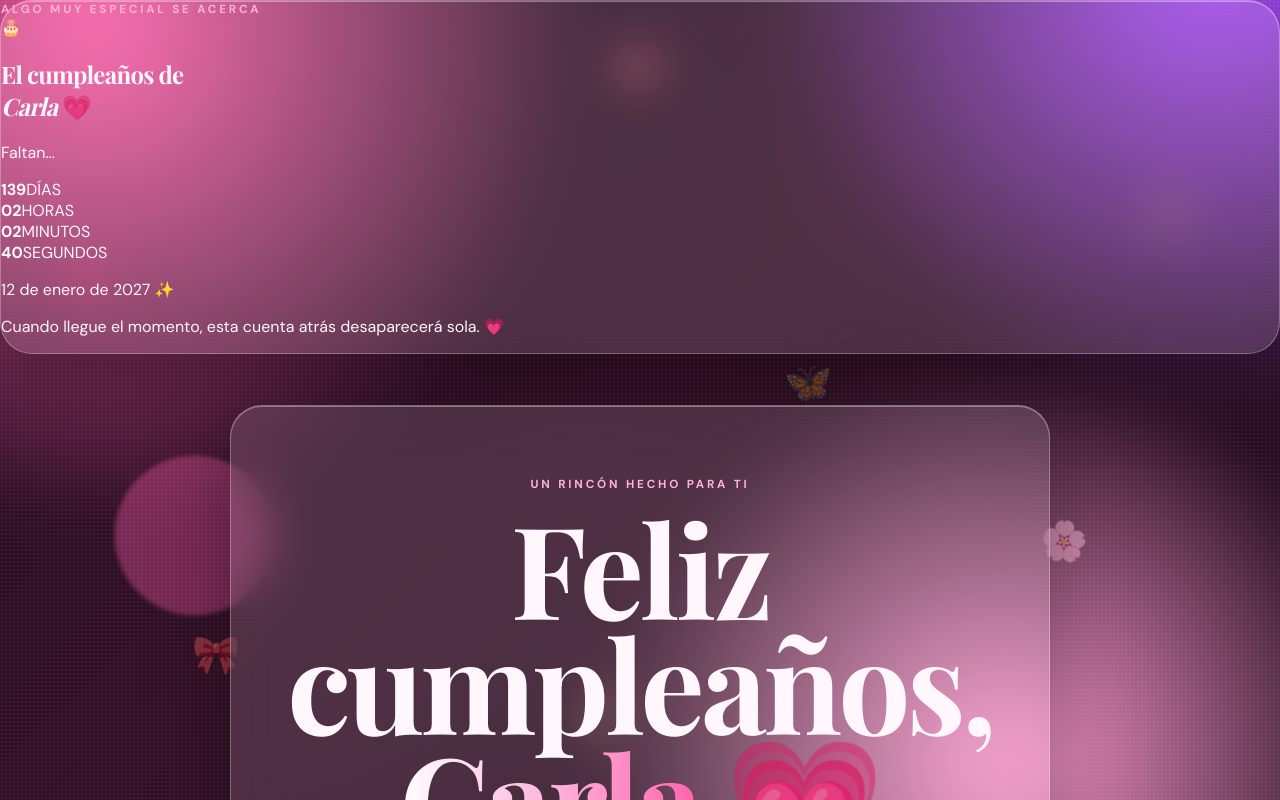
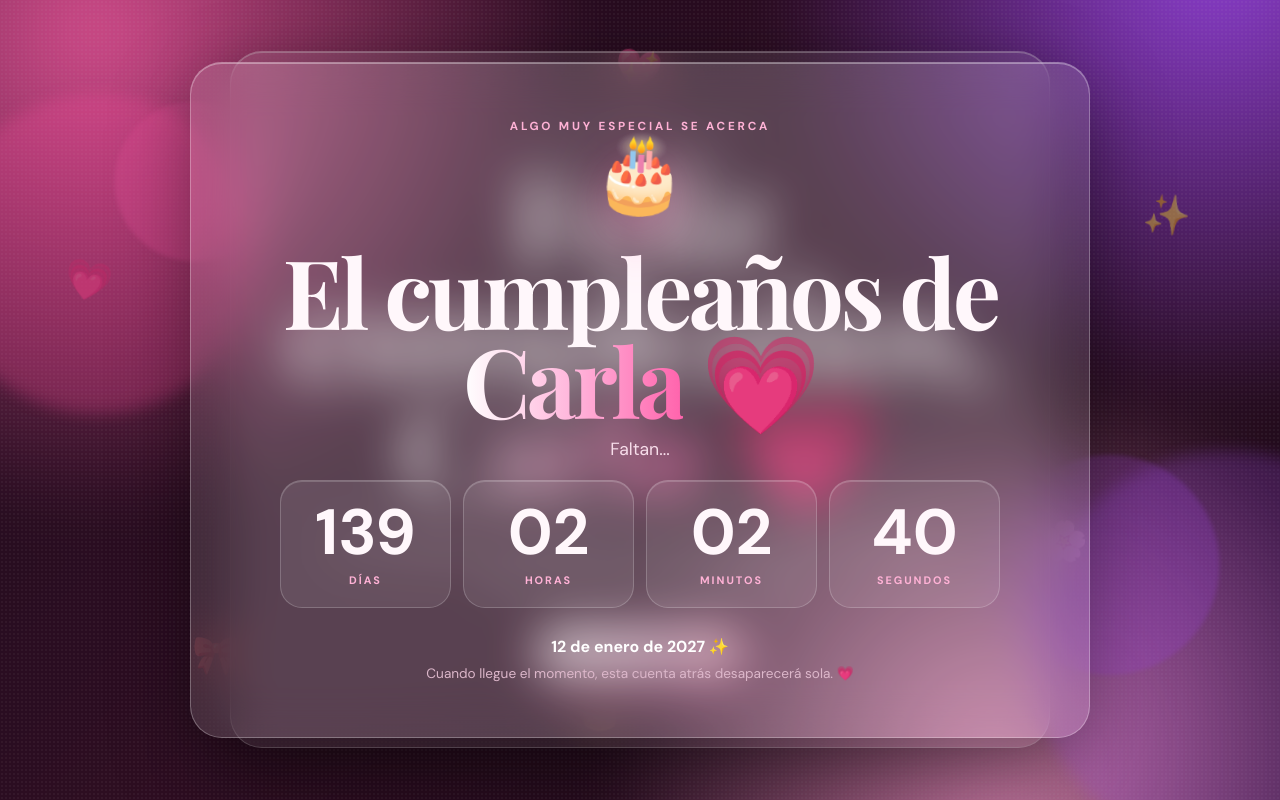
Before and after one commit to musicallyivan/archivo_secreto, a plain HTML site: page cumple-carla.html in a window 1280 px wide. Shown: the top 800 px of the page. Drawn offline with nearby package versions, Linux system fonts and the light colour scheme.

Commit message:
Load dedicated Carla countdown stylesheet

```diff
--- a/cumple-carla.html
+++ b/cumple-carla.html
@@ -8,211 +8,38 @@
 <link rel="preconnect" href="https://fonts.googleapis.com">
 <link rel="preconnect" href="https://fonts.gstatic.com" crossorigin>
 <link href="https://fonts.googleapis.com/css2?family=DM+Sans:wght@400;500;600;700&family=Playfair+Display:wght@600;700&display=swap" rel="stylesheet">
-<link rel="stylesheet" href="css/cumple-carla.css?v=5">
+<link rel="stylesheet" href="css/cumple-carla.css?v=4">
+<link rel="stylesheet" href="css/carla-countdown.css?v=1">
 </head>
 <body class="locked countdown-active">
 <div class="aurora"></div><div class="grain"></div>
 <div class="floating-stickers" aria-hidden="true"><span>💗</span><span>✨</span><span>🎀</span><span>🌸</span><span>💖</span><span>🦋</span><span>🎂</span></div>
-
-<div class="countdown-screen" id="countdownScreen">
-  <div class="countdown-glow glow-a"></div><div class="countdown-glow glow-b"></div>
-  <div class="glass countdown-card-main">
-    <p class="eyebrow">ALGO MUY ESPECIAL SE ACERCA</p>
-    <div class="countdown-cake">🎂</div>
-    <h2>El cumpleaños de<br><em>Carla</em> 💗</h2>
-    <p class="countdown-copy">Faltan...</p>
-    <div class="countdown-grid" aria-live="polite">
-      <div class="countdown-unit"><strong id="countDays">0</strong><span>DÍAS</span></div>
-      <div class="countdown-unit"><strong id="countHours">0</strong><span>HORAS</span></div>
-      <div class="countdown-unit"><strong id="countMinutes">0</strong><span>MINUTOS</span></div>
-      <div class="countdown-unit"><strong id="countSeconds">0</strong><span>SEGUNDOS</span></div>
-    </div>
-    <p class="countdown-date">12 de enero de 2027 ✨</p>
-    <p class="countdown-hint">Cuando llegue el momento, esta cuenta atrás desaparecerá sola. 💗</p>
-  </div>
-</div>
-
-<header class="birthday-hero">
-  <div class="glass hero-card">
-    <p class="eyebrow">UN RINCÓN HECHO PARA TI</p>
-    <h1>Feliz cumpleaños,<br><em>Carla</em> 💗</h1>
-    <p class="hero-copy">Hoy esta página es completamente tuya. Fotos, vídeos, música, recuerdos y unas cuantas sorpresas esperándote.</p>
-    <a class="glow-button" id="enterBtn" href="#recuerdos">Entrar a tu regalo ✨</a>
-  </div>
-  <div class="hero-orb orb-one"></div><div class="hero-orb orb-two"></div>
-</header>
+<div class="countdown-screen" id="countdownScreen"><div class="countdown-glow glow-a"></div><div class="countdown-glow glow-b"></div><div class="glass countdown-card-main"><p class="eyebrow">ALGO MUY ESPECIAL SE ACERCA</p><div class="countdown-cake">🎂</div><h2>El cumpleaños de<br><em>Carla</em> 💗</h2><p class="countdown-copy">Faltan...</p><div class="countdown-grid" aria-live="polite"><div class="countdown-unit"><strong id="countDays">0</strong><span>DÍAS</span></div><div class="countdown-unit"><strong id="countHours">0</strong><span>HORAS</span></div><div class="countdown-unit"><strong id="countMinutes">0</strong><span>MINUTOS</span></div><div class="countdown-unit"><strong id="countSeconds">0</strong><span>SEGUNDOS</span></div></div><p class="countdown-date">12 de enero de 2027 ✨</p><p class="countdown-hint">Cuando llegue el momento, esta cuenta atrás desaparecerá sola. 💗</p></div></div>
+<header class="birthday-hero"><div class="glass hero-card"><p class="eyebrow">UN RINCÓN HECHO PARA TI</p><h1>Feliz cumpleaños,<br><em>Carla</em> 💗</h1><p class="hero-copy">Hoy esta página es completamente tuya. Fotos, vídeos, música, recuerdos y unas cuantas sorpresas esperándote.</p><a class="glow-button" id="enterBtn" href="#recuerdos">Entrar a tu regalo ✨</a></div><div class="hero-orb orb-one"></div><div class="hero-orb orb-two"></div></header>
 <main>
-<section class="section reveal" id="recuerdos"><div class="section-title"><span>01</span><div><p class="eyebrow">TUS RECUERDOS</p><h2>Un poquito de Carla por todas partes.</h2></div></div>
-<div class="photo-wall">
-  <figure class="memory-card tall"><img src="assets/media/RETRATO 1.PNG" alt="Carla"><figcaption>La protagonista de hoy 💗</figcaption></figure>
-  <figure class="memory-card wide"><img src="assets/media/COMPARATIVA.JPEG" alt="Recuerdo de Carla"><figcaption>Un recuerdo que merecía su propio sitio.</figcaption></figure>
-  <figure class="memory-card"><img src="assets/media/ALINA_CARLA_FILTRO.JPEG" alt="Carla y Alina"><figcaption>Momentos que se quedan.</figcaption></figure>
-  <figure class="memory-card"><img src="assets/media/TIKTOK_LIVE_1.PNG" alt="Recuerdo"><figcaption>Los plátanos sensuales 🍌</figcaption></figure>
-  <figure class="memory-card wide"><img src="assets/media/IVAN_CARLA.PNG" alt="Ivan y Carla"><figcaption>Porque algunas fotos simplemente tienen que estar aquí.</figcaption></figure>
-</div></section>
-<section class="section reveal video-section"><div class="section-title"><span>02</span><div><p class="eyebrow">MOMENTOS EN MOVIMIENTO</p><h2>Ahora dale al play 🎬</h2></div></div>
-<div class="video-card glass"><video controls playsinline preload="metadata" poster="assets/media/COMPARATIVA.JPEG"><source src="assets/media/TOMAS FALSAS.MOV" type="video/quicktime">Tu navegador no puede reproducir este vídeo.</video><div class="video-caption"><strong>Tomas falsas</strong><span>Una pequeña dosis de caos para celebrar el día.</span></div></div></section>
+<section class="section reveal" id="recuerdos"><div class="section-title"><span>01</span><div><p class="eyebrow">TUS RECUERDOS</p><h2>Un poquito de Carla por todas partes.</h2></div></div><div class="photo-wall"><figure class="memory-card tall"><img src="assets/media/RETRATO 1.PNG" alt="Carla"><figcaption>La protagonista de hoy 💗</figcaption></figure><figure class="memory-card wide"><img src="assets/media/COMPARATIVA.JPEG" alt="Recuerdo de Carla"><figcaption>Un recuerdo que merecía su propio sitio.</figcaption></figure><figure class="memory-card"><img src="assets/media/ALINA_CARLA_FILTRO.JPEG" alt="Carla y Alina"><figcaption>Momentos que se quedan.</figcaption></figure><figure class="memory-card"><img src="assets/media/TIKTOK_LIVE_1.PNG" alt="Recuerdo"><figcaption>Los plátanos sensuales 🍌</figcaption></figure><figure class="memory-card wide"><img src="assets/media/IVAN_CARLA.PNG" alt="Ivan y Carla"><figcaption>Porque algunas fotos simplemente tienen que estar aquí.</figcaption></figure></div></section>
+<section class="section reveal video-section"><div class="section-title"><span>02</span><div><p class="eyebrow">MOMENTOS EN MOVIMIENTO</p><h2>Ahora dale al play 🎬</h2></div></div><div class="video-card glass"><video controls playsinline preload="metadata" poster="assets/media/COMPARATIVA.JPEG"><source src="assets/media/TOMAS FALSAS.MOV" type="video/quicktime">Tu navegador no puede reproducir este vídeo.</video><div class="video-caption"><strong>Tomas falsas</strong><span>Una pequeña dosis de caos para celebrar el día.</span></div></div></section>
 <section class="section reveal birthday-message"><div class="glass message-card"><p class="eyebrow">03 · PARA TI</p><h2>Que hoy todo gire un poquito a tu alrededor.</h2><p>Porque te mereces un día lleno de risas, gente que te quiere, momentos que se queden contigo y muchas cosas bonitas. Y sí, también había que hacerte una web entera. 😌</p><div class="signature">Con mucho cariño, Ivan 💗</div></div></section>
 <section class="section reveal"><div class="section-title"><span>04</span><div><p class="eyebrow">STICKERS</p><h2>El caos rosa estaba incluido.</h2></div></div><div class="sticker-board glass"><div class="sticker s1">💗</div><div class="sticker s2">🎀</div><div class="sticker s3">✨</div><div class="sticker s4">🌸</div><div class="sticker s5">🦋</div><div class="sticker s6">🎂</div><p>Un poquito de purpurina digital porque una página normal era demasiado aburrida.</p></div></section>
 <section class="section reveal"><div class="glass surprise-box"><p class="eyebrow">05 · UNA SORPRESA</p><h2>Hay cosas que aparecen cuando menos te lo esperas.</h2><button class="glow-button" id="surpriseBtn" type="button">Abrir sorpresa 💌</button><div id="surpriseText" class="surprise-text hidden">Espero que este pequeño rincón te saque una sonrisa. Feliz cumpleaños, Carla. 💗✨</div></div></section>
 <section class="section reveal music-section"><div class="glass music-player"><div class="disc" id="disc">♫</div><div><p class="eyebrow">06 · MÚSICA</p><h2>Esta página también tiene banda sonora.</h2><p id="musicState">Pulsa reproducir para empezar.</p></div><div class="music-actions"><button id="playBtn" class="glow-button" type="button">▶ Reproducir</button><button id="nextBtn" class="soft-button" type="button">Siguiente</button></div></div></section>
 <section class="section reveal final-section"><div class="glass final-card"><div class="confetti" aria-hidden="true">✨ 💗 🎀 🌸 💖 ✨</div><p class="eyebrow">07 · FINAL</p><h2>Feliz cumpleaños, Carla.</h2><p>Que este nuevo año venga cargado de momentos que den ganas de guardarlos para siempre.</p><strong>💗 Fin del recorrido... o quizá no.</strong></div></section>
-</main>
-<audio id="music" preload="metadata"></audio>
+</main><audio id="music" preload="metadata"></audio>
 <script>
-(() => {
-  'use strict';
-  const $ = (id) => document.getElementById(id);
-  const countdownScreen = $('countdownScreen');
-  const countDays = $('countDays');
-  const countHours = $('countHours');
-  const countMinutes = $('countMinutes');
-  const countSeconds = $('countSeconds');
-  const music = $('music');
-  const playBtn = $('playBtn');
-  const nextBtn = $('nextBtn');
-  const musicState = $('musicState');
-  const disc = $('disc');
-  const surpriseBtn = $('surpriseBtn');
-  const surpriseText = $('surpriseText');
-
-  // Próximo cumpleaños: 12 de enero de 2027 a las 00:00, hora local del dispositivo.
-  const birthday = new Date(2027, 0, 12, 0, 0, 0, 0);
-  let countdownTimer;
-
-  function updateCountdown() {
-    const remaining = birthday.getTime() - Date.now();
-    if (remaining <= 0) {
-      clearInterval(countdownTimer);
-      countDays.textContent = '0';
-      countHours.textContent = '0';
-      countMinutes.textContent = '0';
-      countSeconds.textContent = '0';
-      countdownScreen.classList.add('countdown-finished');
-      document.body.classList.add('birthday-starting');
-      setTimeout(() => {
-        document.body.classList.remove('countdown-active');
-        document.body.classList.remove('birthday-starting');
-      }, 900);
-      return;
-    }
-
-    const totalSeconds = Math.floor(remaining / 1000);
-    const days = Math.floor(totalSeconds / 86400);
-    const hours = Math.floor((totalSeconds % 86400) / 3600);
-    const minutes = Math.floor((totalSeconds % 3600) / 60);
-    const seconds = totalSeconds % 60;
-
-    countDays.textContent = String(days);
-    countHours.textContent = String(hours).padStart(2, '0');
-    countMinutes.textContent = String(minutes).padStart(2, '0');
-    countSeconds.textContent = String(seconds).padStart(2, '0');
-  }
-
-  updateCountdown();
-  countdownTimer = setInterval(updateCountdown, 1000);
-
-  if (!music || !playBtn || !nextBtn || !musicState || !disc || !surpriseBtn || !surpriseText) {
-    console.error('Cumple Carla: faltan elementos del DOM.');
-    return;
-  }
-
-  const tracks = [
-    { title: 'Blessings', file: 'assets/media/MUSICA 1.mp3' },
-    { title: 'Tell Me', file: 'assets/media/MUSICA 2.mp3' },
-    { title: 'Raindance', file: 'assets/media/MUSICA 4.mp3' },
-    { title: 'Buenos Días', file: 'assets/media/MUSICA 5.mp3' }
-  ];
-  let trackIndex = 0;
-
-  function loadTrack(index) {
-    trackIndex = (index + tracks.length) % tracks.length;
-    music.src = tracks[trackIndex].file;
-    music.load();
-    musicState.textContent = 'Pista: ' + tracks[trackIndex].title;
-  }
-
-  async function playMusic() {
-    try {
-      await music.play();
-      playBtn.textContent = 'Ⅱ Pausar';
-      musicState.textContent = 'Reproduciendo: ' + tracks[trackIndex].title;
-      disc.classList.add('playing');
-    } catch (error) {
-      playBtn.textContent = '▶ Reproducir';
-      musicState.textContent = 'No se pudo reproducir esta pista. Comprueba que el archivo existe.';
-      console.error('Cumple Carla - audio:', error);
-    }
-  }
-
-  function pauseMusic() {
-    music.pause();
-    playBtn.textContent = '▶ Reproducir';
-    musicState.textContent = 'Pausado: ' + tracks[trackIndex].title;
-    disc.classList.remove('playing');
-  }
-
-  playBtn.addEventListener('click', () => {
-    if (music.paused) playMusic();
-    else pauseMusic();
-  });
-
-  nextBtn.addEventListener('click', () => {
-    loadTrack(trackIndex + 1);
-    playMusic();
-  });
-
-  music.addEventListener('ended', () => {
-    loadTrack(trackIndex + 1);
-    playMusic();
-  });
-
-  music.addEventListener('error', () => {
-    musicState.textContent = 'No se encuentra la pista: ' + tracks[trackIndex].file;
-    disc.classList.remove('playing');
-  });
-
-  surpriseBtn.addEventListener('click', () => {
-    surpriseText.classList.toggle('hidden');
-    surpriseBtn.textContent = surpriseText.classList.contains('hidden') ? 'Abrir sorpresa 💌' : 'Cerrar sorpresa 💗';
-  });
-
-  const revealItems = document.querySelectorAll('.reveal');
-  if ('IntersectionObserver' in window) {
-    const observer = new IntersectionObserver((entries, obs) => {
-      entries.forEach((entry) => {
-        if (entry.isIntersecting) {
-          entry.target.classList.add('visible');
-          obs.unobserve(entry.target);
-        }
-      });
-    }, { threshold: 0.12 });
-    revealItems.forEach((item) => observer.observe(item));
-  } else {
-    revealItems.forEach((item) => item.classList.add('visible'));
-  }
-
-  document.querySelectorAll('.memory-card').forEach((card) => {
-    card.addEventListener('click', () => card.classList.toggle('focus'));
-  });
-
-  loadTrack(0);
-  console.log('Cumple Carla: JavaScript cargado correctamente.');
-
-  const enterBtn = document.getElementById('enterBtn');
-  if (enterBtn) {
-    enterBtn.addEventListener('click', (e) => {
-      e.preventDefault();
-      document.body.classList.add('unlocking');
-      setTimeout(() => {
-        document.body.classList.remove('locked');
-        document.body.classList.add('unlocked');
-        const recuerdosSection = document.getElementById('recuerdos');
-        if (recuerdosSection) recuerdosSection.scrollIntoView({ behavior: 'smooth', block: 'start' });
-      }, 400);
-    });
-  }
+(() => {'use strict';
+const $=id=>document.getElementById(id),countdownScreen=$('countdownScreen'),countDays=$('countDays'),countHours=$('countHours'),countMinutes=$('countMinutes'),countSeconds=$('countSeconds');
+const music=$('music'),playBtn=$('playBtn'),nextBtn=$('nextBtn'),musicState=$('musicState'),disc=$('disc'),surpriseBtn=$('surpriseBtn'),surpriseText=$('surpriseText');
+const birthday=new Date(2027,0,12,0,0,0,0);let countdownTimer;
+function updateCountdown(){const remaining=birthday.getTime()-Date.now();if(remaining<=0){clearInterval(countdownTimer);countDays.textContent='0';countHours.textContent='0';countMinutes.textContent='0';countSeconds.textContent='0';countdownScreen.classList.add('countdown-finished');document.body.classList.add('birthday-starting');setTimeout(()=>{document.body.classList.remove('countdown-active');document.body.classList.remove('birthday-starting')},900);return}const totalSeconds=Math.floor(remaining/1000),days=Math.floor(totalSeconds/86400),hours=Math.floor(totalSeconds%86400/3600),minutes=Math.floor(totalSeconds%3600/60),seconds=totalSeconds%60;countDays.textContent=String(days);countHours.textContent=String(hours).padStart(2,'0');countMinutes.textContent=String(minutes).padStart(2,'0');countSeconds.textContent=String(seconds).padStart(2,'0')}
+updateCountdown();countdownTimer=setInterval(updateCountdown,1000);
+if(!music||!playBtn||!nextBtn||!musicState||!disc||!surpriseBtn||!surpriseText){console.error('Cumple Carla: faltan elementos del DOM.');return}
+const tracks=[{title:'Blessings',file:'assets/media/MUSICA 1.mp3'},{title:'Tell Me',file:'assets/media/MUSICA 2.mp3'},{title:'Raindance',file:'assets/media/MUSICA 4.mp3'},{title:'Buenos Días',file:'assets/media/MUSICA 5.mp3'}];let trackIndex=0;
+function loadTrack(index){trackIndex=(index+tracks.length)%tracks.length;music.src=tracks[trackIndex].file;music.load();musicState.textContent='Pista: '+tracks[trackIndex].title}
+async function playMusic(){try{await music.play();playBtn.textContent='Ⅱ Pausar';musicState.textContent='Reproduciendo: '+tracks[trackIndex].title;disc.classList.add('playing')}catch(error){playBtn.textContent='▶ Reproducir';musicState.textContent='No se pudo reproducir esta pista. Comprueba que el archivo existe.';console.error('Cumple Carla - audio:',error)}}
+function pauseMusic(){music.pause();playBtn.textContent='▶ Reproducir';musicState.textContent='Pausado: '+tracks[trackIndex].title;disc.classList.remove('playing')}
+playBtn.addEventListener('click',()=>music.paused?playMusic():pauseMusic());nextBtn.addEventListener('click',()=>{loadTrack(trackIndex+1);playMusic()});music.addEventListener('ended',()=>{loadTrack(trackIndex+1);playMusic()});music.addEventListener('error',()=>{musicState.textContent='No se encuentra la pista: '+tracks[trackIndex].file;disc.classList.remove('playing')});surpriseBtn.addEventListener('click',()=>{surpriseText.classList.toggle('hidden');surpriseBtn.textContent=surpriseText.classList.contains('hidden')?'Abrir sorpresa 💌':'Cerrar sorpresa 💗'});
+const revealItems=document.querySelectorAll('.reveal');if('IntersectionObserver'in window){const observer=new IntersectionObserver((entries,obs)=>{entries.forEach(entry=>{if(entry.isIntersecting){entry.target.classList.add('visible');obs.unobserve(entry.target)}})},{threshold:.12});revealItems.forEach(item=>observer.observe(item))}else revealItems.forEach(item=>item.classList.add('visible'));
+document.querySelectorAll('.memory-card').forEach(card=>card.addEventListener('click',()=>card.classList.toggle('focus')));loadTrack(0);console.log('Cumple Carla: JavaScript cargado correctamente.');
+const enterBtn=$('enterBtn');if(enterBtn)enterBtn.addEventListener('click',e=>{e.preventDefault();document.body.classList.add('unlocking');setTimeout(()=>{document.body.classList.remove('locked');document.body.classList.add('unlocked');const recuerdosSection=$('recuerdos');if(recuerdosSection)recuerdosSection.scrollIntoView({behavior:'smooth',block:'start'})},400)});
 })();
-</script>
-</body>
-</html>
+</script></body></html>
```
